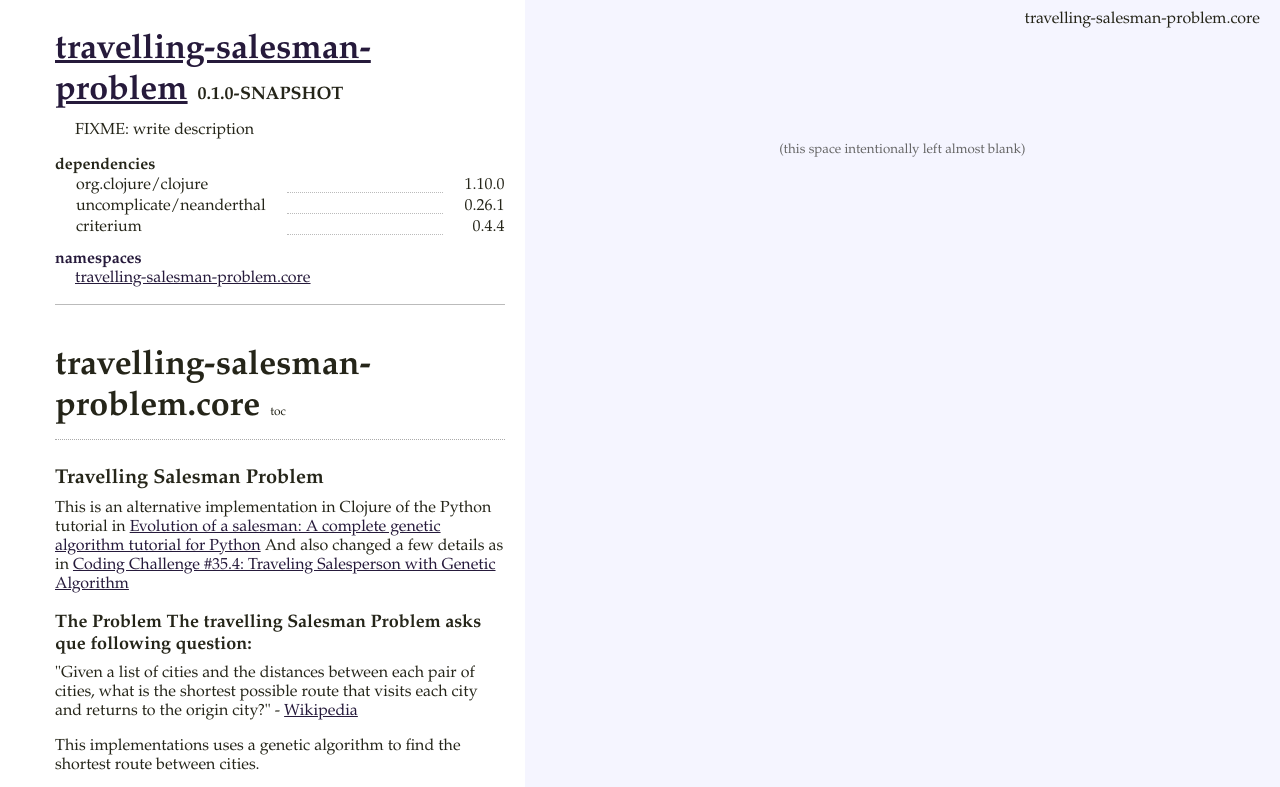
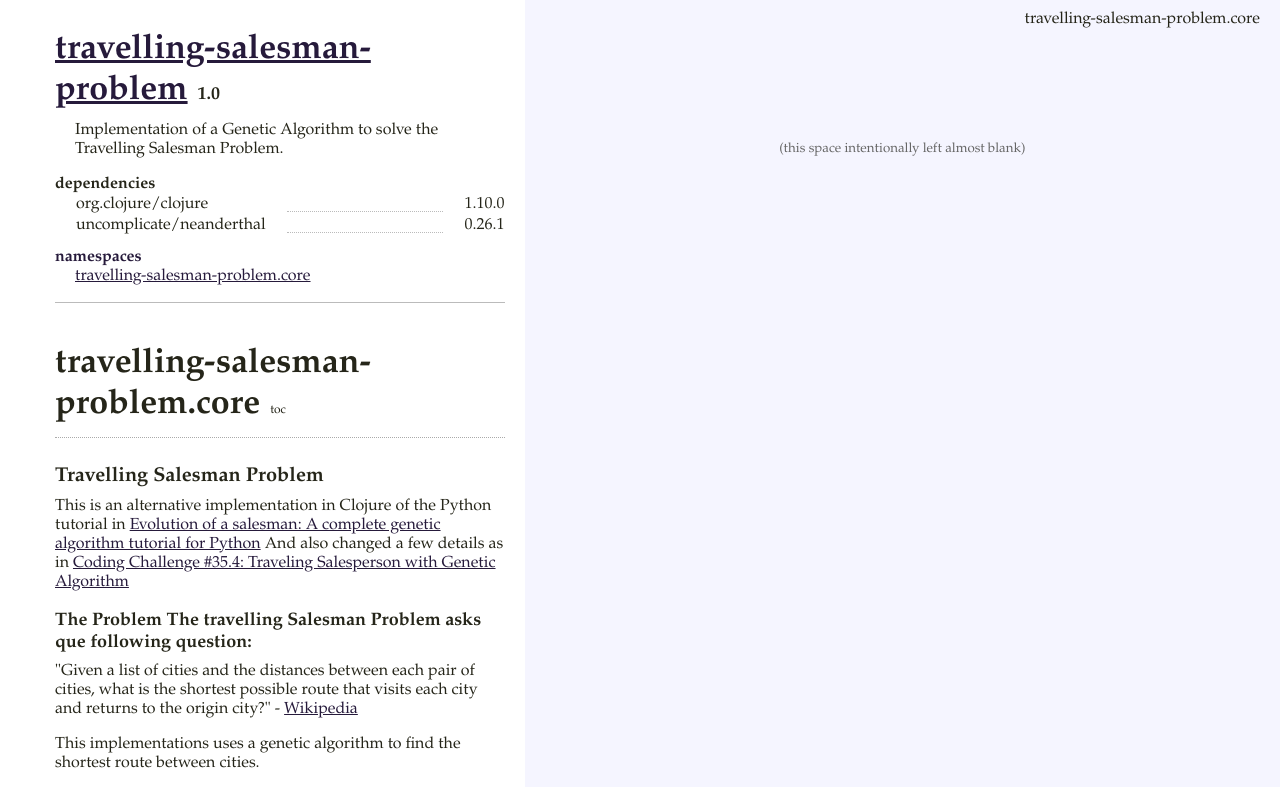
Before and after one commit to vascoferreira25/travelling-salesman-problem, a plain HTML site: page docs/uberdoc.html in a window 1280 px wide. Shown: the top 787 px of the page. Drawn offline with Linux system fonts and the light colour scheme.

Commit message:
Fixed project.clj and generated documentation

```diff
--- a/docs/uberdoc.html
+++ b/docs/uberdoc.html
@@ -1,5 +1,5 @@
 <!DOCTYPE html>
-<html><head><meta charset="utf-8" content="text/html" http-equiv="Content-Type" /><meta content="FIXME: write description" name="description" /><style type="text/css">/**
+<html><head><meta charset="utf-8" content="text/html" http-equiv="Content-Type" /><meta content="Implementation of a Genetic Algorithm to solve the Travelling Salesman Problem." name="description" /><style type="text/css">/**
  * SyntaxHighlighter
  * http://alexgorbatchev.com/SyntaxHighlighter
  *
@@ -2865,8 +2865,8 @@ net.brehaut.ClojureTools = (function (SH) {
     build_tree: build_tree
   };
 })(SyntaxHighlighter);
-</script><title>travelling-salesman-problem -- Marginalia</title></head><body><table><tr><td class="docs"><div class="header"><h1 class="project-name"><a href="http://example.com/FIXME">travelling-salesman-problem</a></h1><h2 class="project-version">0.1.0-SNAPSHOT</h2><br /><p>FIXME: write description</p>
-</div><div class="dependencies"><h3>dependencies</h3><table><tr><td class="dep-name">org.clojure/clojure</td><td class="dotted"><hr /></td><td class="dep-version">1.10.0</td></tr><tr><td class="dep-name">uncomplicate/neanderthal</td><td class="dotted"><hr /></td><td class="dep-version">0.26.1</td></tr><tr><td class="dep-name">criterium</td><td class="dotted"><hr /></td><td class="dep-version">0.4.4</td></tr></table></div></td><td class="codes" style="text-align: center; vertical-align: middle;color: #666;padding-right:20px"><br /><br /><br />(this space intentionally left almost blank)</td></tr><tr><td class="docs"><div class="toc"><a name="toc"><h3>namespaces</h3></a><ul><li><a href="#travelling-salesman-problem.core">travelling-salesman-problem.core</a></li></ul></div></td><td class="codes">&nbsp;</td></tr><tr><td class="docs"><div class="docs-header"><a class="anchor" href="#travelling-salesman-problem.core" name="travelling-salesman-problem.core"><h1 class="project-name">travelling-salesman-problem.core</h1><a class="toc-link" href="#toc">toc</a></a></div></td><td class="codes" /></tr><tr><td class="docs"><h1>Travelling Salesman Problem</h1>
+</script><title>travelling-salesman-problem -- Marginalia</title></head><body><table><tr><td class="docs"><div class="header"><h1 class="project-name"><a href="https://github.com/vascoferreira25/travelling-salesman-problem">travelling-salesman-problem</a></h1><h2 class="project-version">1.0</h2><br /><p>Implementation of a Genetic Algorithm to solve the Travelling Salesman Problem.</p>
+</div><div class="dependencies"><h3>dependencies</h3><table><tr><td class="dep-name">org.clojure/clojure</td><td class="dotted"><hr /></td><td class="dep-version">1.10.0</td></tr><tr><td class="dep-name">uncomplicate/neanderthal</td><td class="dotted"><hr /></td><td class="dep-version">0.26.1</td></tr></table></div></td><td class="codes" style="text-align: center; vertical-align: middle;color: #666;padding-right:20px"><br /><br /><br />(this space intentionally left almost blank)</td></tr><tr><td class="docs"><div class="toc"><a name="toc"><h3>namespaces</h3></a><ul><li><a href="#travelling-salesman-problem.core">travelling-salesman-problem.core</a></li></ul></div></td><td class="codes">&nbsp;</td></tr><tr><td class="docs"><div class="docs-header"><a class="anchor" href="#travelling-salesman-problem.core" name="travelling-salesman-problem.core"><h1 class="project-name">travelling-salesman-problem.core</h1><a class="toc-link" href="#toc">toc</a></a></div></td><td class="codes" /></tr><tr><td class="docs"><h1>Travelling Salesman Problem</h1>
 
 <p>This is an alternative implementation in Clojure of the
 Python tutorial in <a href="https://towardsdatascience.com/evolution-of-a-salesman-a-complete-genetic-algorithm-tutorial-for-python-6fe5d2b3ca35">Evolution of a salesman: A complete genetic algorithm tutorial for Python</a>
```
Also changed, not shown: 1 other file.
